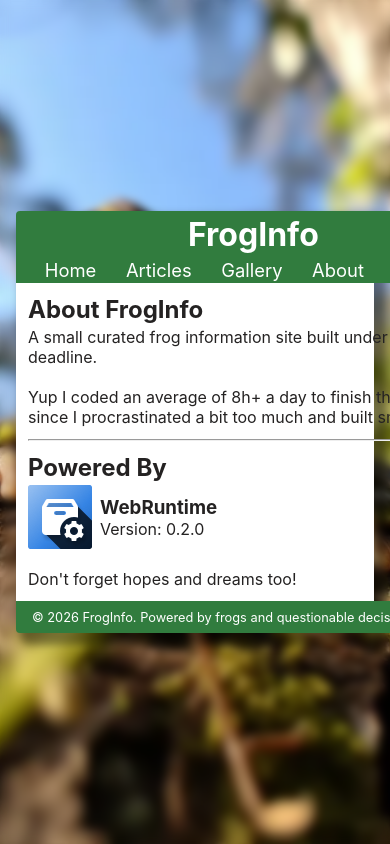
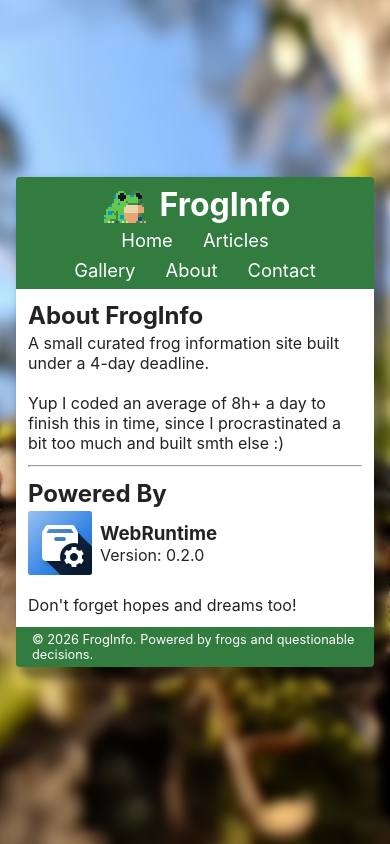
Before and after one commit to hanno-siska/FrogInfo, a PHP site: page /app/views/about.php in a window 390 px wide; the page is wider, and only the part inside the window is pictured. Run offline with PHP 8.4, Linux system fonts and the light colour scheme; some libraries are stand-ins or nearby versions.

Commit message:
fix mobile scaling MINSIZE(361x50) Add comments to schema.sql

```diff
--- a/app/config/schema.sql
+++ b/app/config/schema.sql
@@ -1,3 +1,4 @@
+-- Create the table and index
 CREATE TABLE IF NOT EXISTS frog_articles (
     id INTEGER PRIMARY KEY AUTOINCREMENT,
     title TEXT NOT NULL,
@@ -11,3 +12,5 @@ CREATE TABLE IF NOT EXISTS frog_articles (
 
 CREATE INDEX IF NOT EXISTS idx_frog_articles_by_title
 ON frog_articles(title);
+
+-- Prefill it with frog data cause i'm not making an admin interface
--- a/app/static/common.css
+++ b/app/static/common.css
@@ -48,7 +48,7 @@ body {
 .content_body {
   display: grid;
   grid-template-columns: 1fr;
-  grid-template-rows: 3.5rem 1fr 2rem;
+  grid-template-rows: 4rem 1fr 2rem;
   width: 100%;
 
   max-width: 800px;
@@ -63,7 +63,7 @@ body {
 
   color: white;
   align-items: end;
-  padding: 0.25rem 1rem 0.25rem 1rem;
+  padding: 0.25rem 1rem 0.5rem 1rem;
   background-color: var(--primary-color);
   border-radius: 0.25rem 0.25rem 0rem 0rem;
 }
@@ -72,6 +72,11 @@ body {
   align-self: center;
   margin-right: 2.5rem;
 }
+
+.navbar .header_combo {
+  display: flex;
+}
+
 .navbar nav {
   display: flex;
   align-items: end;
@@ -102,6 +107,14 @@ body {
 
 .navbar .link_button:focus-visible {
   outline: 0.25rem solid var(--button-hover-color);
+}
+
+.navbar_sprite_clip {
+  display: flex;
+  justify-content: center;
+  width: 60px;
+  height: 48px;
+  overflow: hidden;
 }
 
 .navbar_sprite {
@@ -138,7 +151,7 @@ body {
 }
 
 /* Media Queries */
-@media (max-width: 540px) {
+@media (max-width: 700px) {
   .navbar {
     flex-direction: column;
     align-items: center;
@@ -149,6 +162,18 @@ body {
   }
 
   .content_body {
-    grid-template-rows: 4.5rem 1fr 2rem;
+    grid-template-rows: 5.25rem 1fr 2rem;
   }
 }
+
+@media (max-width: 500px) {
+  .navbar nav {
+    gap: 0.5rem;
+    align-items: center;
+    flex-direction: column;
+  }
+
+  .content_body {
+    grid-template-rows: 7rem 1fr 2.5rem;
+  }
+}
--- a/app/static/stylesheet.css
+++ b/app/static/stylesheet.css
@@ -74,3 +74,17 @@
     grid-template-columns: 1fr 1fr;
   }
 }
+
+@media (max-width: 500px) {
+  .home .frogstistics {
+    grid-template-columns: 1fr;
+    grid-template-rows: repeat(2 1fr);
+  }
+
+  .home .featured_cards,
+  .gallery .gallery_images,
+  .articles .top_frogs {
+    grid-template-columns: 1fr;
+    grid-template-rows: repeat(4 1fr);
+  }
+}
--- a/app/static/templates/page_start.php
+++ b/app/static/templates/page_start.php
@@ -16,14 +16,22 @@ use const App\DIRECTORY;
     <div class="blur_body">
       <div class="content_body">
         <header class="navbar">
+          <div class="header_combo">
+            <div class="navbar_sprite_clip">
               <div class="navbar_sprite"></div>
+            </div>
             <h1>FrogInfo</h1>
+          </div>
           <nav>
+            <div>
               <a href="<?= DIRECTORY ?>/" class="link_button">Home</a>
               <a href="<?= DIRECTORY ?>/content/articles" class="link_button">Articles</a>
+            </div>
+            <div>
               <a href="<?= DIRECTORY ?>/content/gallery" class="link_button">Gallery</a>
               <a href="<?= DIRECTORY ?>/about" class="link_button">About</a>
               <a href="<?= DIRECTORY ?>/contact" class="link_button">Contact</a>
+            </div>
           </nav>
         </header>
         <?= "<main class='".($content ?? "")."'>" ?>
```
Lines whose indentation alone changed are shown as unchanged.
